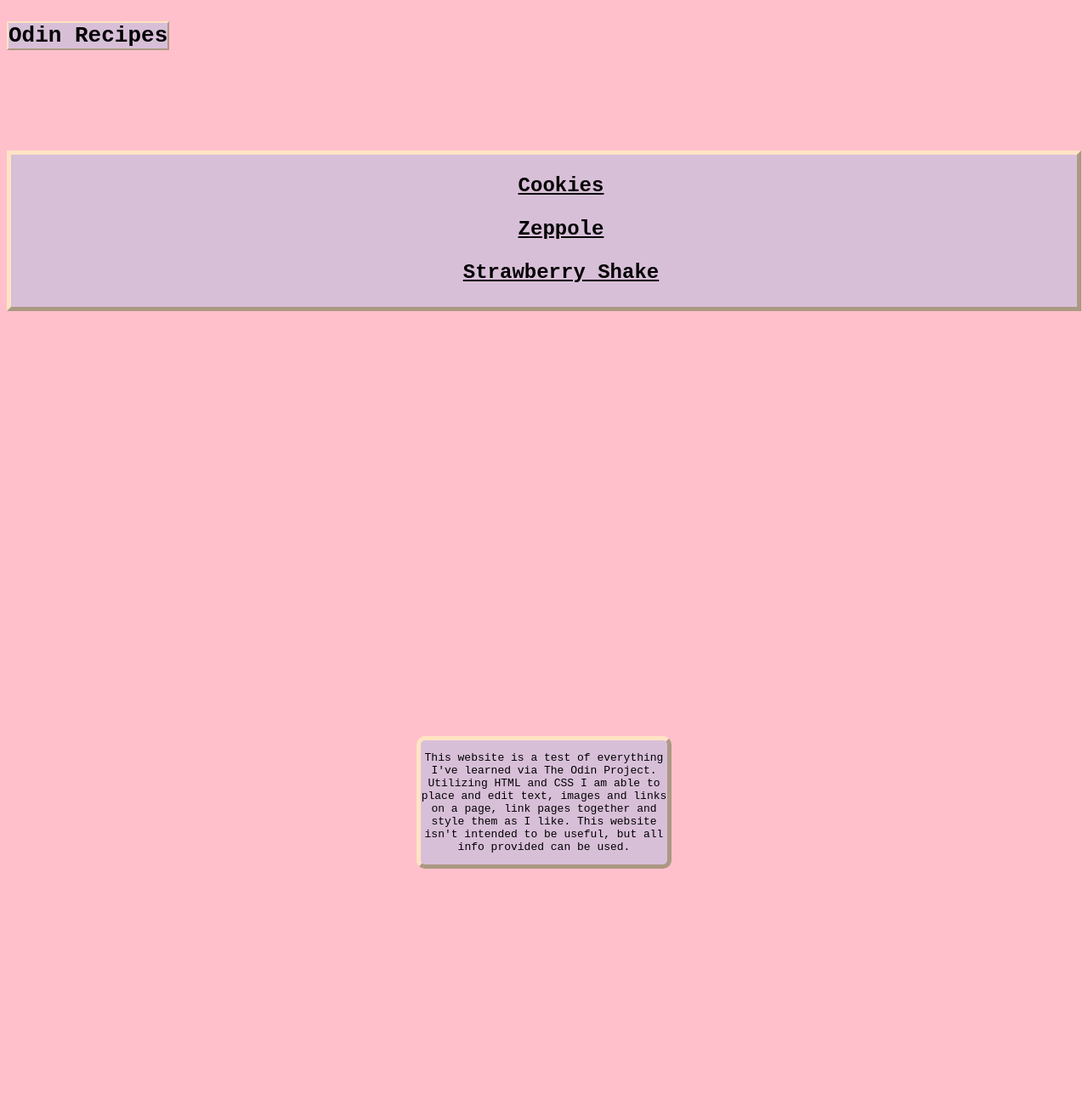
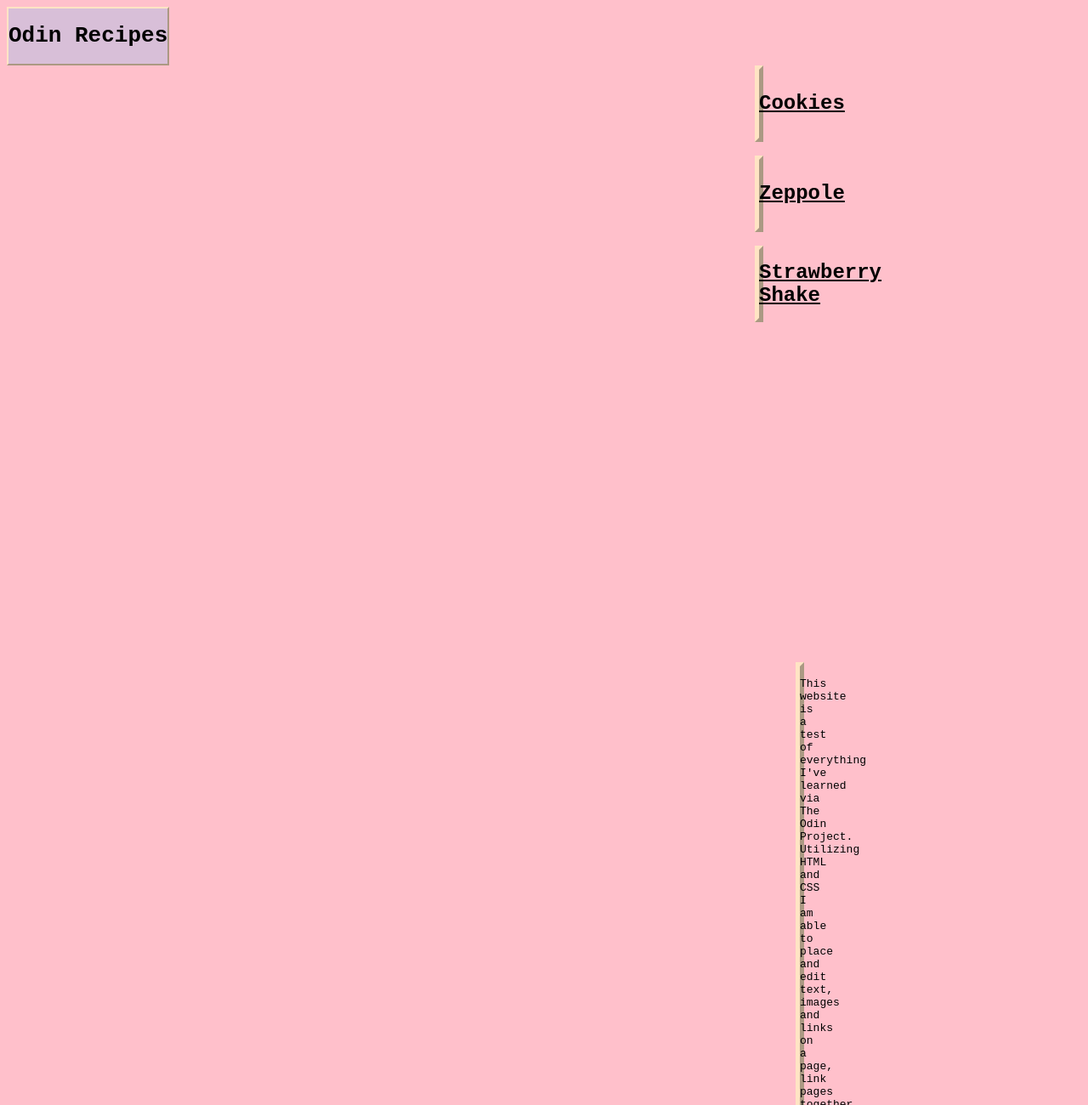
Before and after one commit to nexy254/odin-recipes, a plain HTML site: page index.html in a window 1280 px wide. Shown: the top 1300 px of the page at 85% size. Drawn offline with Linux system fonts and the light colour scheme.

Commit message:
remake home page using flexbox

```diff
--- a/index.html
+++ b/index.html
@@ -4,7 +4,7 @@
 <head>
     <meta charset="UTF-8">
     <link rel="stylesheet" href="style.css">
-<title>Recipes Test Site!</title>
+<title>Recipe Test Site!</title>
 </head>
 
 
@@ -13,26 +13,41 @@
 
 
 <body>
-
-<h1>Odin Recipes</h1>
-<div class="food-box">
-    <ul>
-        <li><a class="food" href="recipes/cookies.html">Cookies</a></li>
-        <li><a class="food" href="recipes/zeppole.html">Zeppole</a></li>
-        <li><a class="food" href="recipes/strawberry-shake.html">Strawberry Shake</a></li>
-    </ul>
+<div class="header-box">
+    <h1>Odin Recipes</h1>
 </div>
-</body>
 
 
+<div class="cookie-box">
 
+    <div class="cookie-link"><a href="recipes/cookies.html">Cookies</a></div>
 
-<div class="context">
-     <p> This website is a test of everything I've learned via The Odin Project. Utilizing HTML and CSS I am able to place and edit text, images and links on a page, link pages together and style them as I like. This website isn't intended to be useful, but all info provided can be used. </p>
+</div>
+
+<div class="zeppole-box">
+
+    <div class="zeppole-link"><a href="recipes/zeppole.html">Zeppole</a></div>
+
+</div>
+
+<div class="strawberry-shake-box">
+
+     <div class="strawberry-shake-link"><a href="recipes/strawberry-shake.html">Strawberry Shake</a></div>
 
 </div>
 
 
 
 
+
+
+
+
+<div class="context-box">
+     <p class="context"> This website is a test of everything I've learned via The Odin Project. Utilizing HTML and CSS I am able to place and edit text, images and links on a page, link pages together and style them as I like. This website isn't intended to be useful, but all info provided can be used. </p>
+</div>
+
+
+
+</body>
 </html>
--- a/style.css
+++ b/style.css
@@ -1,37 +1,38 @@
-body{
+body {
     background-color: pink;
     font-family: monospace;
     box-sizing: border-box;
 }
 
-
-.food {
-    font-size: 24px;
+.cookie-box, .zeppole-box, .strawberry-shake-box {
+    display: flex;
+    justify-content: space-evenly;
+    flex-direction: column;
+    background-color: thistle;
+    border: solid 5px bisque;
+    height: 5rem;
+    margin: auto 55rem 1rem;
+    border-style: outset;
+    flex: 1;
 }
 
+.cookie-link, .zeppole-link, .strawberry-shake-link {
+    font-size: 24px;
+    text-align: center;
+}
+
+.header-box {
+    display: inline-flex;
+    flex: 1;
+    justify-content: start;
+    background-color: thistle;
+    border: solid 2px bisque;
+    border-style: outset;
+}
 
 h1{
-    text-align: left;
     color: black;
     background-color: thistle;
-    border: 2px bisque outset;
-    display: inline-block;
-}
-
-.food-box {
-    border: 5px outset;
-    border-color: bisque;
-    margin-top: 100px;
-    background-color: thistle;
-}
-
-ul li {
-    list-style-type: none;
-    margin: 0px auto;
-    text-align: center;
-    line-height: 48px;
-    color: antiquewhite;
-
 }
 
 /* list-style-type: none;  removes list bullet points */
@@ -50,14 +51,18 @@ a:hover {
     color: azure;
 }
 
-
+.context-box {
+    display: flex
+    flex 1;
+    justify-content: center;
+    background-color: thistle;
+    border: solid 5px bisque;
+    border-style: outset;
+    margin: 25rem 58rem;
+}
 
 .context {
     background-color: thistle;
-    box-sizing: border-box;
     text-align: center;
-    width: 300px;
-    margin: 500px auto;
-    border: 5px bisque outset;
-    border-radius: 10px;
+    width: auto;
 }
```
